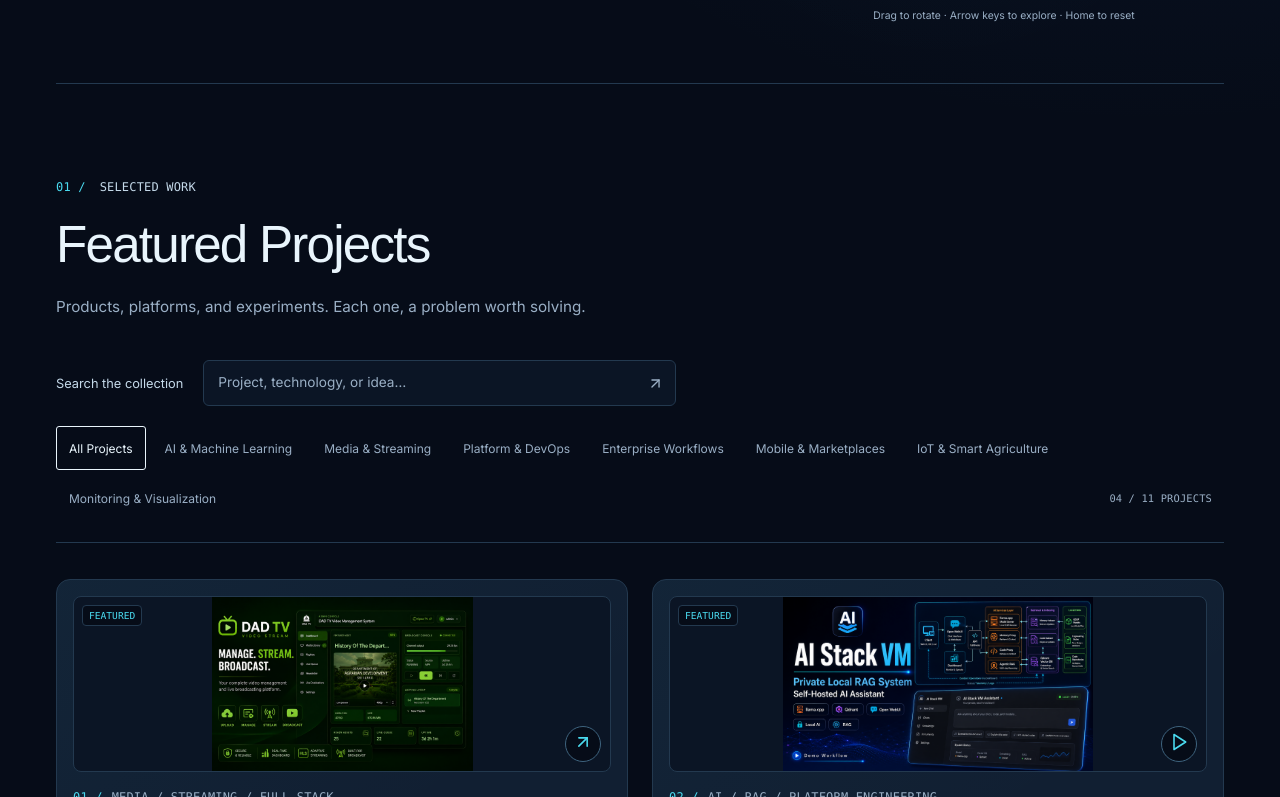
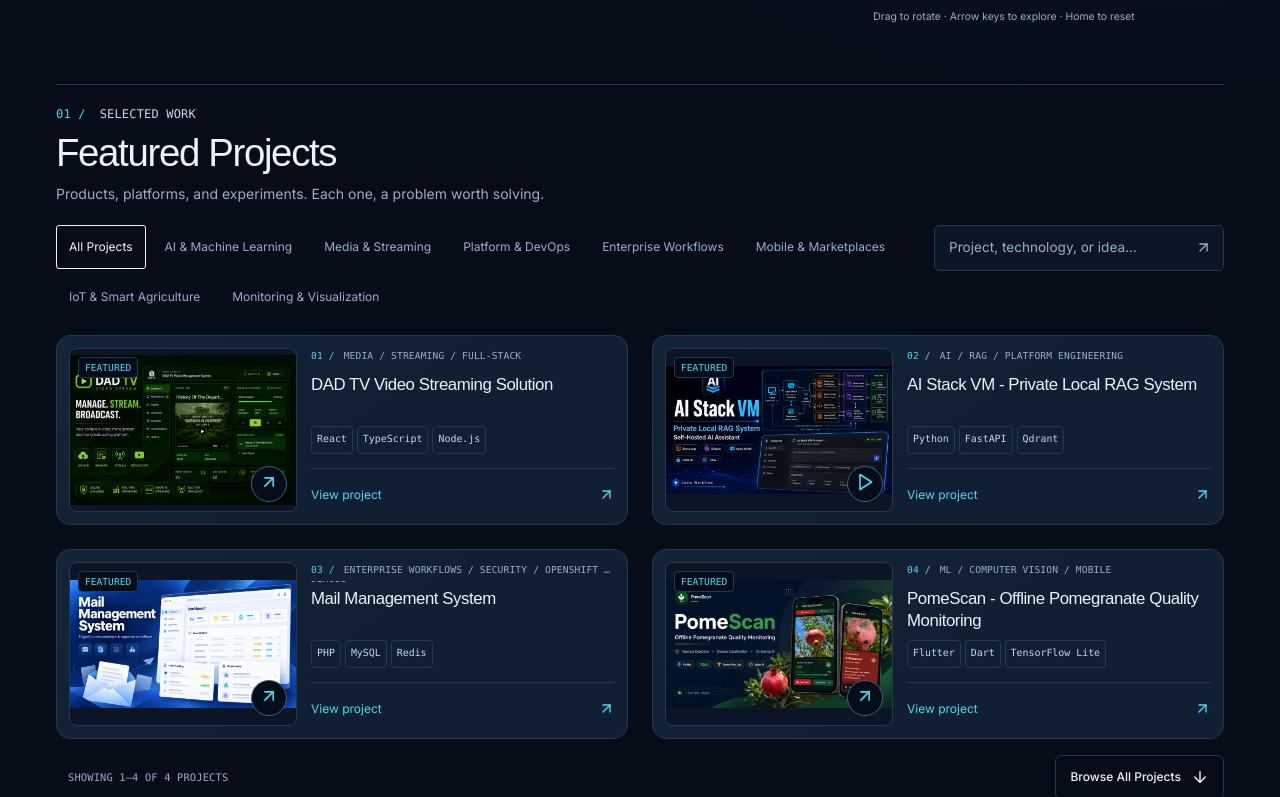
Before and after one commit to dananjaya2002/KavishanPortfolio, a React (Vite) app: page / in a window 1280 px wide. Shown: the part 523-1320 px from the top of the page. Built offline with nearby package versions, Linux system fonts and the light colour scheme.

Commit message:
style update v1.1

```diff
--- a/src/components/Navbar.jsx
+++ b/src/components/Navbar.jsx
@@ -49,6 +49,7 @@ function Navbar({ brand, nav, theme, onThemeToggle, onResumeOpen }) {
 
   return (
     <header className={`navbar ${isScrolled ? "is-scrolled" : ""}`}>
+      <div className="navbar-inner">
       <a className="brand" href="#home" onClick={() => setIsOpen(false)}>
         <span className="brand-mark">
           <Icon name="Code2" size={18} />
@@ -90,6 +91,7 @@ function Navbar({ brand, nav, theme, onThemeToggle, onResumeOpen }) {
           Resume
         </button>
       </nav>
+      </div>
     </header>
   );
 }
--- a/src/components/ProjectCard.jsx
+++ b/src/components/ProjectCard.jsx
@@ -1,15 +1,15 @@
 import { Icon } from "../iconMap.jsx";
 import Reveal from "./Reveal.jsx";
 
-function ProjectCard({ project, index, variant, onOpen }) {
+function ProjectCard({ project, index, variant, onOpen, reveal = true }) {
+  const Card = reveal ? Reveal : "article";
   const primaryTags = project.primaryTags || project.tags;
-  const visibleTags = primaryTags.slice(0, variant === "standard" ? 3 : 5);
+  const visibleTags = primaryTags.slice(0, 3);
 
   return (
-    <Reveal
-      as="article"
+    <Card
+      {...(reveal ? { as: "article", delay: Math.min(index, 3) * 70 } : {})}
       className={`project-card project-card-${variant} ${project.featured ? "is-featured" : ""}`}
-      delay={Math.min(index, 3) * 70}
     >
       <div className={`project-preview accent-${project.accent || "green"}`}>
         {project.image ? (
@@ -36,7 +36,7 @@ function ProjectCard({ project, index, variant, onOpen }) {
           <Icon name="ArrowUpRight" size={17} />
         </button>
       </div>
-    </Reveal>
+    </Card>
   );
 }
 
--- a/src/components/Projects.jsx
+++ b/src/components/Projects.jsx
@@ -16,6 +16,11 @@ function Projects({ projects }) {
   const [showAll, setShowAll] = useState(false);
   const [searchTerm, setSearchTerm] = useState("");
   const [selectedProject, setSelectedProject] = useState(null);
+  const [page, setPage] = useState(1);
+  const [mobile, setMobile] = useState(() => window.matchMedia("(max-width: 768px)").matches);
+  const [hoverReady, setHoverReady] = useState(false);
+  const [presentation, setPresentation] = useState({ key: "", items: [], phase: "idle" });
+  const directionRef = useRef(1);
   const openedInternallyRef = useRef(false);
   const orderedProjects = useMemo(
     () => [...projects.items].sort((a, b) => (a.homepageOrder ?? 99) - (b.homepageOrder ?? 99)),
@@ -28,8 +33,42 @@ function Projects({ projects }) {
   const query = searchTerm.trim().toLowerCase();
   const filteredProjects = categoryProjects.filter((project) => !query ||
     [project.title, project.description, ...project.tags].join(" ").toLowerCase().includes(query));
-  const visibleProjects = showAll || query ? filteredProjects : homepageProjects;
+  const collection = showAll || query ? filteredProjects : homepageProjects;
+  const pageSize = mobile ? 2 : 4;
+  const pageCount = Math.max(1, Math.ceil(collection.length / pageSize));
+  const currentPage = Math.min(page, pageCount);
+  const start = (currentPage - 1) * pageSize;
+  const targetProjects = collection.slice(start, start + pageSize);
+  const presentationKey = `${pageSize}:${targetProjects.map((project) => project.slug).join(",")}`;
+  const visibleProjects = presentation.items;
   const rows = Array.from({ length: Math.ceil(visibleProjects.length / 2) }, (_, row) => visibleProjects.slice(row * 2, row * 2 + 2));
+
+  useEffect(() => {
+    const media = window.matchMedia("(max-width: 768px)");
+    const resize = () => { setMobile(media.matches); setPage(1); };
+    media.addEventListener("change", resize);
+    return () => media.removeEventListener("change", resize);
+  }, []);
+
+  useEffect(() => {
+    const items = collection.slice(start, start + pageSize);
+    setHoverReady(false);
+    if (!presentation.key || window.matchMedia("(prefers-reduced-motion: reduce)").matches) {
+      setPresentation({ key: presentationKey, items, phase: "idle" });
+      return;
+    }
+    setPresentation((current) => ({ ...current, phase: "exit" }));
+    const swap = window.setTimeout(() => setPresentation({ key: presentationKey, items, phase: "enter" }), 150);
+    const finish = window.setTimeout(() => setPresentation((current) => ({ ...current, phase: "idle" })), 330);
+    return () => { window.clearTimeout(swap); window.clearTimeout(finish); };
+    // The key encodes the complete rendered slice, including responsive page size.
+    // eslint-disable-next-line react-hooks/exhaustive-deps
+  }, [presentationKey]);
+
+  const changePage = (next) => {
+    directionRef.current = next > currentPage ? 1 : -1;
+    setPage(next);
+  };
   const selectedIndex = selectedProject
     ? orderedProjects.findIndex((project) => project.slug === selectedProject.slug)
     : -1;
@@ -82,14 +121,16 @@ function Projects({ projects }) {
   }, []);
 
   const toggleAll = () => {
+    setPage(1);
     setShowAll((current) => !current);
     setActiveFilter("all");
     setSearchTerm("");
   };
 
   const selectFilter = (value) => {
+    setPage(1);
     setActiveFilter(value);
-    setShowAll(value !== "all");
+    setShowAll(true);
   };
 
   return (
@@ -97,7 +138,7 @@ function Projects({ projects }) {
       <SectionHeader number="01" eyebrow="Selected work" title={projects.title} intro="Products, platforms, and experiments. Each one, a problem worth solving." />
       <label className="project-search">
         <span>Search the collection</span>
-        <input type="search" placeholder="Project, technology, or idea…" value={searchTerm} onChange={(event) => setSearchTerm(event.target.value)} />
+        <input type="search" placeholder="Project, technology, or idea…" value={searchTerm} onChange={(event) => { setSearchTerm(event.target.value); setPage(1); setShowAll(true); }} />
         <Icon name="ArrowUpRight" size={17} />
       </label>
       <div className="filter-group" aria-label="Project filters">
@@ -112,30 +153,37 @@ function Projects({ projects }) {
             {filter.label}
           </button>
         ))}
-        <span className="collection-count" role="status">
-          {String(visibleProjects.length).padStart(2, "0")} / {String(filteredProjects.length).padStart(2, "0")} projects
-        </span>
       </div>
 
-      <div className="projects-grid" id="projects-grid">
+      <div className="project-showcase" data-hover-ready={hoverReady}>
+      <div className={`projects-grid page-${presentation.phase}`} id="projects-grid" aria-busy={presentation.phase !== "idle"} inert={presentation.phase === "exit" ? "" : undefined} style={{ "--page-direction": directionRef.current }} onPointerMove={() => setHoverReady(true)} onPointerLeave={() => setHoverReady(false)}>
         {rows.map((row) => (
           <div className="spotlight-row" key={row.map((project) => project.slug).join("-")}>
             {row.map((project) => (
-              <ProjectCard project={project} index={orderedProjects.indexOf(project)} variant={project.homepageOrder <= 4 ? "featured" : "standard"} onOpen={openProject} key={project.slug} />
+              <ProjectCard project={project} index={orderedProjects.indexOf(project)} variant={project.homepageOrder <= 4 ? "featured" : "standard"} onOpen={openProject} key={project.slug} reveal={false} />
             ))}
           </div>
         ))}
       </div>
       {visibleProjects.length === 0 && <p className="projects-empty" role="status">No projects match this search. Try another technology or category.</p>}
+      </div>
 
-      {projects.items.length > 4 && (
-        <div className="projects-toggle-wrap">
+      <div className="project-pagination">
+        <p className="collection-count" role="status" aria-live="polite" aria-atomic="true">
+          {collection.length ? `Showing ${start + 1}–${Math.min(start + pageSize, collection.length)} of ${collection.length} projects` : "No matching projects"}
+        </p>
+        <div className="pagination-slot">
+        {pageCount > 1 && <nav className="pagination-buttons" aria-label="Project pages">
+          <button type="button" disabled={currentPage === 1} onClick={() => changePage(currentPage - 1)} aria-controls="projects-grid">Previous</button>
+          <span className="page-numbers">{Array.from({ length: pageCount }, (_, index) => <button type="button" key={index} aria-label={`Project page ${index + 1}`} aria-current={currentPage === index + 1 ? "page" : undefined} onClick={() => changePage(index + 1)} aria-controls="projects-grid">{index + 1}</button>)}</span>
+          <button type="button" disabled={currentPage === pageCount} onClick={() => changePage(currentPage + 1)} aria-controls="projects-grid">Next</button>
+        </nav>}
+        </div>
           <button className="button secondary" type="button" aria-expanded={showAll} aria-controls="projects-grid" onClick={toggleAll}>
-            {showAll ? "Show selected projects" : "View all projects"}
+            {showAll ? "Return to Featured Projects" : "Browse All Projects"}
             <Icon name={showAll ? "ArrowUp" : "ArrowDown"} size={18} />
           </button>
-        </div>
-      )}
+      </div>
 
       <ProjectDetailsModal
         project={selectedProject}
--- a/src/styles.css
+++ b/src/styles.css
@@ -86,12 +86,13 @@ h2 { margin-bottom: 0; font-size: clamp(2.25rem, 4vw, 3.4rem); line-height: 1.1;
 h3 { line-height: 1.22; letter-spacing: -.025em; }
 .skip-link { position: fixed; top: -100px; left: 20px; z-index: 100; background: var(--text); color: var(--bg); padding: 14px 20px; }
 .skip-link:focus { top: 14px; }
-.navbar, .section, .site-footer { width: min(var(--container), calc(100% - 112px)); margin-inline: auto; }
+.navbar-inner, .section, .site-footer { width: min(var(--container), calc(100% - 112px)); margin-inline: auto; }
 .navbar {
-  position: sticky; top: 0; z-index: 30; display: flex; align-items: center; justify-content: space-between;
+  position: sticky; top: 0; z-index: 30; width: 100%;
   min-height: 96px; border-bottom: 1px solid var(--line); background: var(--bg);
   transition: background-color 220ms ease, box-shadow 220ms ease;
 }
+.navbar-inner { position: relative; display: flex; align-items: center; justify-content: space-between; gap: 24px; min-height: inherit; }
 .navbar.is-scrolled { background: color-mix(in srgb, var(--bg) 94%, transparent); backdrop-filter: blur(18px); }
 .brand { display: inline-flex; align-items: center; gap: 10px; font: 700 1.4rem var(--font-display); }
 .brand-mark { display: inline-grid; place-items: center; width: 30px; color: var(--primary); }
@@ -209,6 +210,31 @@ body.modal-open .holo-spin, body.modal-open .holo-ring { animation-play-state: p
 .filter-group button.is-active { border-color: var(--text); color: var(--text); }
 .collection-count { margin-left: auto; color: var(--muted); font-size: .65rem; padding-inline: 12px; }
 .projects-grid { display: grid; gap: 24px; }
+.project-showcase { position: relative; height: 404px; }
+.project-showcase .projects-grid { grid-auto-rows: 190px; }
+.project-showcase .projects-empty { position: absolute; inset: 0; display: grid; place-items: center; text-align: center; }
+.project-showcase[data-hover-ready="false"] .spotlight-row:not(:focus-within) { grid-template-columns: minmax(0, 1fr) minmax(0, 1fr); }
+.page-exit { animation: project-page-out 150ms ease-in both; pointer-events: none; }
+.page-enter { animation: project-page-in 180ms ease-out both; }
+@keyframes project-page-out { to { opacity: 0; transform: translateX(calc(-12px * var(--page-direction))); } }
+@keyframes project-page-in { from { opacity: 0; transform: translateX(calc(12px * var(--page-direction))); } to { opacity: 1; transform: translateX(0); } }
+.project-pagination { display: grid; justify-items: center; gap: 16px; padding-top: 28px; }
+.project-pagination p { margin: 0; }
+.pagination-slot { height: 44px; width: 100%; }
+.pagination-buttons, .page-numbers { display: flex; align-items: center; justify-content: center; gap: 8px; }
+.pagination-buttons button { min-width: 44px; height: 44px; padding: 0 12px; border: 1px solid var(--line); border-radius: 6px; background: var(--surface); color: var(--text); }
+.pagination-buttons button[aria-current="page"] { color: var(--on-primary); background: var(--primary); border-color: var(--primary); }
+.pagination-buttons button:disabled { opacity: .4; cursor: default; }
+.pagination-buttons button:focus-visible { outline: 2px solid var(--primary); outline-offset: 3px; }
+@media (max-width: 768px) {
+  .project-showcase { height: 622px; }
+  .project-showcase .projects-grid { grid-auto-rows: auto; }
+  .project-showcase .spotlight-row.spotlight-row { grid-template-columns: minmax(0, 1fr); }
+  .pagination-slot { height: 96px; }
+  .pagination-buttons { flex-wrap: wrap; }
+  .page-numbers { order: -1; flex-basis: 100%; gap: 2px; }
+  .page-numbers button { padding: 0 8px; }
+}
 .spotlight-row { display: grid; grid-template-columns: minmax(0, 1fr) minmax(0, 1fr); align-items: stretch; gap: 24px; transition: grid-template-columns var(--elastic); }
 .project-card {
   position: relative; min-width: 0; height: 520px; display: flex; flex-direction: column; padding: 16px;
@@ -444,7 +470,7 @@ body.modal-open .holo-spin, body.modal-open .holo-ring { animation-play-state: p
 
 
 @media (max-width: 1100px) {
-  .navbar, .section, .site-footer { width: calc(100% - 72px); }
+  .navbar-inner, .section, .site-footer { width: calc(100% - 72px); }
   .nav-links { gap: 12px; }
   .hero-layout { gap: 22px; grid-template-columns: 1.6fr 1fr; }
   .hero h1 { font-size: clamp(3rem, 5.6vw, 4.5rem); }
@@ -472,7 +498,7 @@ body.modal-open .holo-spin, body.modal-open .holo-ring { animation-play-state: p
   .project-details-sidebar { grid-template-columns: repeat(2, minmax(0, 1fr)); border-left: 0; border-top: 1px solid var(--line); padding-left: 0; padding-top: 24px; }
 }
 @media (max-width: 640px) {
-  .navbar, .section, .site-footer { width: calc(100% - 40px); }
+  .navbar-inner, .section, .site-footer { width: calc(100% - 40px); }
   .section { padding-block: 60px; }
   .hero { padding-top: 22px; padding-bottom: 0; }
   .hero-topline { font-size: .6rem; gap: 16px; align-items: start; }
@@ -665,3 +691,38 @@ body.modal-open .holo-spin, body.modal-open .holo-ring { animation-play-state: p
 @media (prefers-reduced-motion: reduce) {
   .skill-chip, .skills-network svg { animation: none; }
 }
+
+/* Compact collection: full descriptions remain in the project dialog. */
+#projects { padding-block: 20px; }
+#projects .section-heading { margin-bottom: 18px; }
+#projects .eyebrow { margin-bottom: 8px; }
+#projects h2 { font-size: clamp(2rem, 3vw, 2.6rem); }
+#projects .section-intro { margin-top: 8px; font-size: .875rem; }
+#projects .project-card { height: 190px; min-height: 0; padding: 12px; display: grid; grid-template-columns: minmax(0, .75fr) minmax(0, 1fr); gap: 14px; }
+#projects .project-preview { height: 100%; min-height: 0; }
+#projects .project-card-content { padding-top: 0; min-width: 0; }
+#projects .project-card h3 { height: 44px; min-height: 44px; flex-shrink: 0; font-size: 1.05rem; line-height: 1.3; -webkit-line-clamp: 2; margin-bottom: 8px; }
+#projects .project-category { font-size: .6rem; height: 20px; margin-bottom: 6px; }
+#projects .project-card p, #projects .project-role { display: none; }
+#projects .project-card .tag-list { height: 28px; overflow: hidden; margin-bottom: 4px; gap: 4px; }
+#projects .tag-list span { font-size: .62rem; min-height: 24px; padding: 2px 5px; }
+#projects .project-card-open { margin-top: auto; font-size: .75rem; }
+#projects .project-pagination { grid-template-columns: auto 1fr auto; gap: 14px; padding-top: 16px; align-items: center; }
+#projects .pagination-slot { height: 44px; }
+#projects .project-pagination .button { min-height: 44px; padding: 10px 14px; font-size: .75rem; }
+@media (min-width: 1024px) {
+  #projects .project-search { float: right; width: 290px; margin-bottom: 0; grid-template-columns: minmax(0, 1fr); }
+  #projects .project-search > span { position: absolute; width: 1px; height: 1px; overflow: hidden; clip-path: inset(50%); }
+  #projects .filter-group { width: calc(100% - 310px); min-height: 46px; padding-bottom: 0; margin-bottom: 16px; border: 0; }
+}
+@media (max-width: 1023px) {
+  #projects .project-pagination { grid-template-columns: 1fr; }
+}
+@media (max-width: 768px) {
+  #projects .project-showcase { height: 622px; }
+  #projects .project-card { height: 300px; grid-template-columns: minmax(0, .7fr) minmax(0, 1fr); gap: 12px; }
+  #projects .project-card h3 { height: 66px; min-height: 66px; -webkit-line-clamp: 3; }
+  #projects .project-card .tag-list { height: 84px; }
+  #projects .pagination-slot { height: 96px; }
+  #projects .filter-group { margin-bottom: 18px; padding-bottom: 12px; }
+}
```
